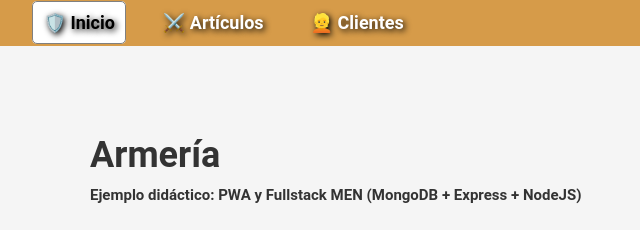
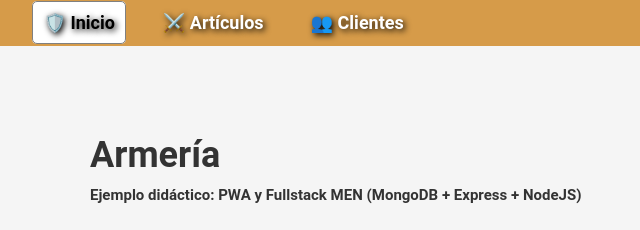
Before and after one commit to M25R4PTOR/Armeria, a website: page public/index.html in a window 1280 px wide. Shown: the top 230 px of the page, 0-640 px from the left. Drawn offline with Linux system fonts and the light colour scheme.

Commit message:
Cambio iconos 2.0

```diff
--- a/public/index.html
+++ b/public/index.html
@@ -41,7 +41,7 @@
     <label for="menu-articulos" id="menu-articulos-label"> <span> ⚔️ </span></label>
 
     <input name="menu-opcion" type="radio" id="menu-clientes">
-    <label for="menu-clientes" id="menu-clientes-label"> <span> 👱 </span></label>
+    <label for="menu-clientes" id="menu-clientes-label"> <span> 👥 </span></label>
   </nav>
 
   <main id="contenido">
```
